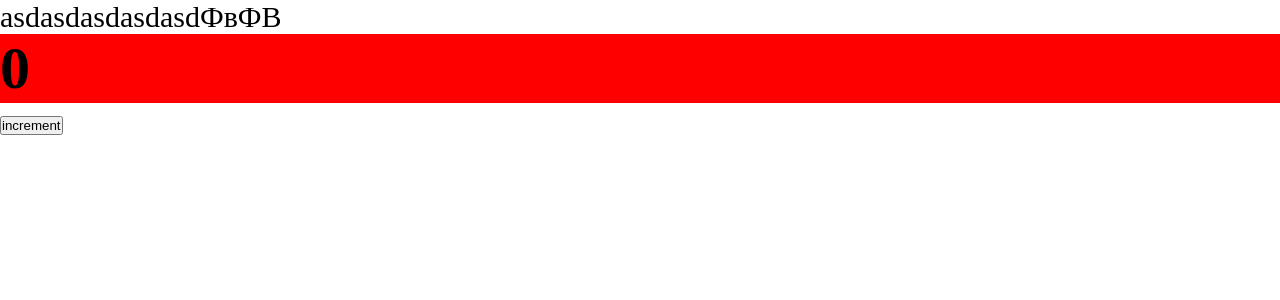
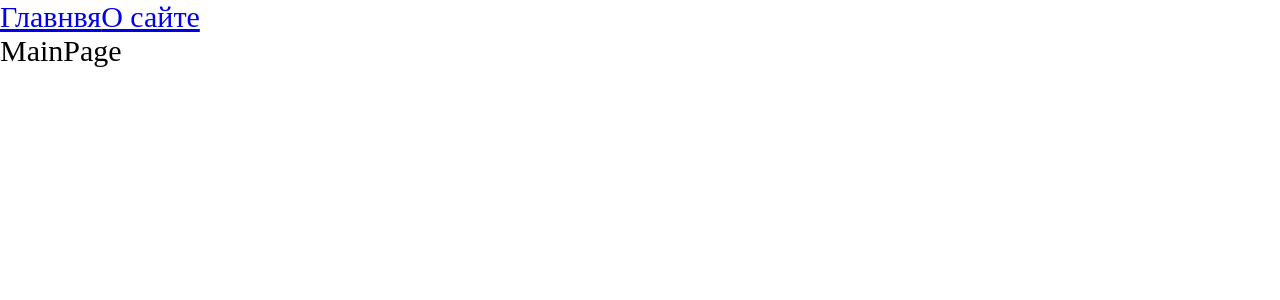
Before and after one commit to DarkVito/react_production, a React app: page / in a window 1280 px wide. Shown: the top 300 px of the page. Built offline with nearby package versions, Linux system fonts and the light colour scheme.

Commit message:
Code splitting Lazy Suspence

```diff
--- a/src/App.tsx
+++ b/src/App.tsx
@@ -1,10 +1,23 @@
-import { Counter } from './components/Counter'
+import { Link } from 'react-router-dom'
+import { Route, Routes } from 'react-router-dom'
+import { Suspense } from 'react'
 import './index.scss'
+import { AboutPageAsync } from './pages/AboutPage/AboutPage.async'
+import { MainPageAsync } from './pages/MainPage/MainPage.async'
 const App = () => {
     return (
         <div className='app'>
-            asdasdasdasdasdФвФВ
-            <Counter />
+            <Link to={'/'}>Главнвя</Link>
+            <Link to={'/about'}>О сайте</Link>
+            <Suspense fallback={<div>Loading...</div>}>
+                <Routes>
+                    <Route path='/about' element={<AboutPageAsync />} />
+                    <Route path='/' element={<MainPageAsync />} />
+                </Routes>
+            </Suspense>
+
+
+
         </div>
     )
 }
--- a/src/index.tsx
+++ b/src/index.tsx
@@ -1,7 +1,10 @@
 import { render } from "react-dom";
+import { BrowserRouter } from "react-router-dom";
 import App from "./App";
 
 render(
-    <App/>,
+    <BrowserRouter>
+        <App />
+    </BrowserRouter>,
     document.getElementById('root')
 )
--- /dev/null
+++ b/src/pages/AboutPage/AboutPage.async.tsx
@@ -0,0 +1,6 @@
+import { lazy } from 'react';
+
+export const AboutPageAsync = lazy(() => new Promise(resolve => {
+    //@ts-ignore
+    setTimeout(() => resolve(import('./AboutPage')), 1500)
+}))
--- /dev/null
+++ b/src/pages/AboutPage/AboutPage.tsx
@@ -0,0 +1,7 @@
+const AboutPage = () => {
+  return (
+    <div>AboutPage</div>
+  )
+}
+
+export default AboutPage
--- /dev/null
+++ b/src/pages/MainPage/MainPage.async.tsx
@@ -0,0 +1,6 @@
+import { lazy } from 'react';
+
+export const MainPageAsync = lazy(() => new Promise(resolve => {
+    //@ts-ignore
+    setTimeout(() => resolve(import('./MainPage')), 1500)
+}))
--- /dev/null
+++ b/src/pages/MainPage/MainPage.tsx
@@ -0,0 +1,6 @@
+const MainPage = () => {
+    return (
+        <div>MainPage</div>
+    )
+}
+export default MainPage
```
Also changed, not shown: 8 other files (tests, documents, lock files or other folders).
